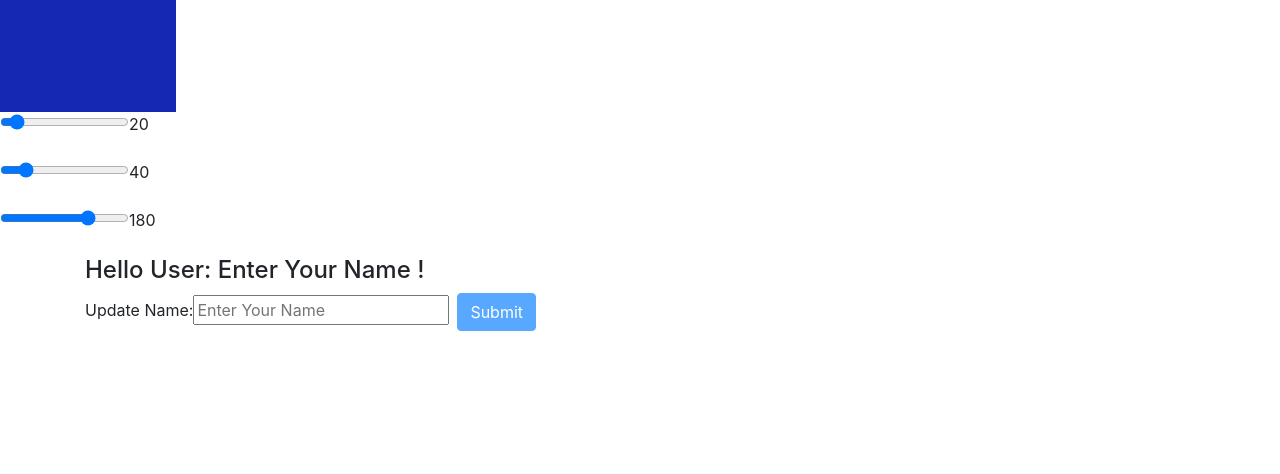
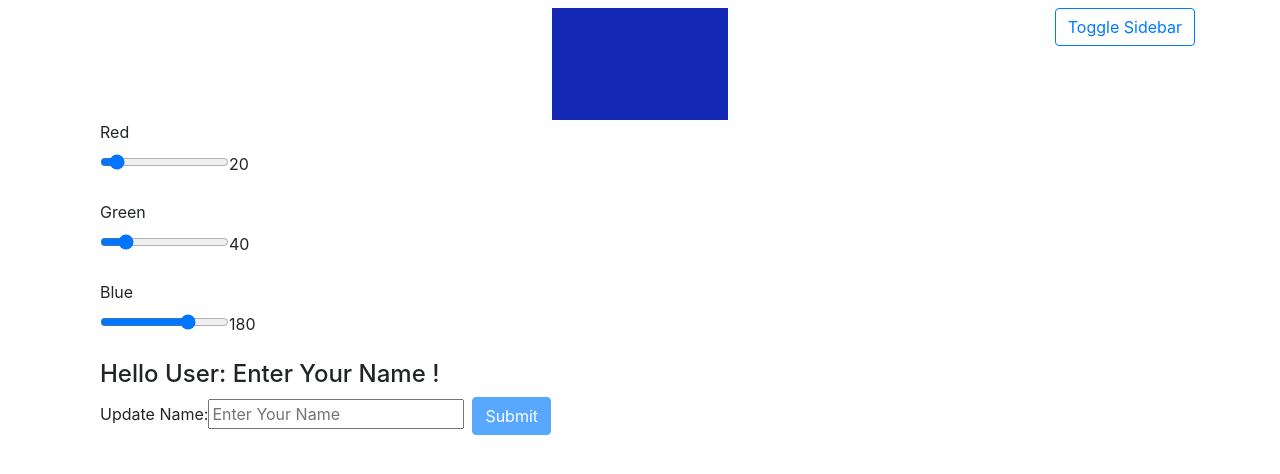
Before and after one commit to Smit90/Typescript-React, a React (Create React App) app: page / in a window 1280 px wide. Shown: the top 474 px of the page. Built offline with nearby package versions, Linux system fonts and the light colour scheme.

Commit message:
sidebar component

```diff
--- a/package.json
+++ b/package.json
@@ -7,7 +7,6 @@
     "@testing-library/react": "^11.2.7",
     "@testing-library/user-event": "^12.8.3",
     "@types/jest": "^26.0.24",
-    "@types/node": "^12.20.16",
     "@types/react": "^17.0.14",
     "@types/react-dom": "^17.0.9",
     "react": "^17.0.2",
@@ -39,5 +38,8 @@
       "last 1 firefox version",
       "last 1 safari version"
     ]
+  },
+  "devDependencies": {
+    "@types/node": "^16.3.2"
   }
 }
--- a/src/App.tsx
+++ b/src/App.tsx
@@ -4,8 +4,10 @@ import {
   NameEditComponent,
   ColorBrowser,
   ColorPicker,
+  SidebarComponent,
 } from "./Components";
 import "./App.css";
+import "./Components/sidebar.css";
 import { Color } from "./Model/color";
 
 export const App = () => {
@@ -16,6 +18,7 @@ export const App = () => {
     green: 40,
     blue: 180,
   });
+  const [isVisible, setIsVisible] = React.useState(false);
 
   const loadUserName = () => {
     setTimeout(() => {
@@ -33,7 +36,34 @@ export const App = () => {
   };
 
   return (
-    <>
+    <div className="container align-center">
+      <div style={{ float: "right" }}>
+        <button
+          className="btn btn-outline-primary"
+          onClick={() => setIsVisible(!isVisible)}
+        >
+          Toggle Sidebar
+        </button>
+      </div>
+      <SidebarComponent isVisible={isVisible}>
+        <h1>Cool Scfi movies</h1>
+        <button className="btn btn-danger closebtn" onClick={() => setIsVisible(!isVisible)}>
+          X
+        </button>
+        <ul>
+          <li>
+            <a href="https://www.imdb.com/title/tt0816692/">Interstellar</a>
+          </li>
+          <li>
+            <a href="https://www.imdb.com/title/tt0083658/">Blade Runner</a>
+          </li>
+          <li>
+            <a href="https://www.imdb.com/title/tt0062622/">
+              2001: a space odyssey
+            </a>
+          </li>
+        </ul>
+      </SidebarComponent>
       <ColorBrowser color={color} />
       <ColorPicker color={color} onColorUpdated={setColor} />
       <HelloComponent userName={name} />
@@ -44,6 +74,6 @@ export const App = () => {
         onEditingNameUpdated={seteEditingName}
         disabled={edititngName === "" || edititngName === name}
       />
-    </>
+    </div>
   );
 };
--- a/src/Components/colorBrowser.tsx
+++ b/src/Components/colorBrowser.tsx
@@ -12,5 +12,5 @@ export const ColorBrowser: React.FC<Props> = (props) => {
     backgroundColor: `rgb(${props.color.red},${props.color.green},${props.color.blue})`,
   };
 
-  return <div style={divStyle}></div>;
+  return <div className="container mt-2" style={divStyle}></div>;
 };
--- a/src/Components/colorPicker.tsx
+++ b/src/Components/colorPicker.tsx
@@ -15,17 +15,20 @@ const updateColor = (props: Props, colorId: keyof Color) => (value: any) => {
 };
 
 export const ColorPicker: React.FC<Props> = (props) => (
-  <div>
+  <div className="container">
+    <label>Red</label>
     <ColorSliderComponent
       value={props.color.red}
       onValueUpdated={updateColor(props, "red")}
     />
     <br />
+    <label>Green</label>
     <ColorSliderComponent
       value={props.color.green}
       onValueUpdated={updateColor(props, "green")}
     />
     <br />
+    <label>Blue</label>
     <ColorSliderComponent
       value={props.color.blue}
       onValueUpdated={updateColor(props, "blue")}
--- a/src/Components/index.tsx
+++ b/src/Components/index.tsx
@@ -2,3 +2,4 @@ export * from './Hello'
 export * from './NameEdit'
 export * from './colorBrowser'
 export * from './colorPicker'
+export * from './sideBar'
--- /dev/null
+++ b/src/Components/sideBar.tsx
@@ -0,0 +1,17 @@
+import * as React from "react";
+// const classname = require("./sidebar.css");
+import './sidebar.css'
+
+interface Props {
+  isVisible: boolean;
+}
+
+const divStyle = (props: Props): React.CSSProperties => ({
+  width: props.isVisible ? "23rem" : "0rem",
+});
+
+export const SidebarComponent: React.FC<Props> = (props) => (
+  <div id="mySidenav" className="sidenav" style={divStyle(props)}>
+    {props.children}
+  </div>
+);
--- /dev/null
+++ b/src/Components/sidebar.css
@@ -0,0 +1,38 @@
+/* The side navigation menu */
+.sidenav {
+    height: 100%; /* 100% Full-height */
+    width: 0; /* 0 width - change this with JavaScript */
+    position: fixed; /* Stay in place */
+    z-index: 1; /* Stay on top */
+    top: 0;
+    left: 0;
+    background-color: #808080; /* Gray*/
+    overflow-x: hidden; /* Disable horizontal scroll */
+    padding-top: 60px; /* Place content 60px from the top */
+    transition: 0.5s; /* 0.5 second transition effect to slide in the sidenav */
+  }
+
+  /* Position and style the close button (top right corner) */
+  .sidenav .closebtn {
+    position: absolute;
+    top: 0;
+    right: 25px;
+    font-size: 20px;
+    margin-left: 50px;
+  }
+
+  /* Style page content - use this if you want to push the page content to the right when you open the side navigation */
+  #main {
+    transition: margin-left 0.5s;
+    padding: 20px;
+  }
+
+  /* On smaller screens, where height is less than 450px, change the style of the sidenav (less padding and a smaller font size) */
+  @media screen and (max-height: 450px) {
+    .sidenav {
+      padding-top: 15px;
+    }
+    .sidenav a {
+      font-size: 18px;
+    }
+  }
```
Also changed, not shown: 1 other file (tests, documents, lock files or other folders).
